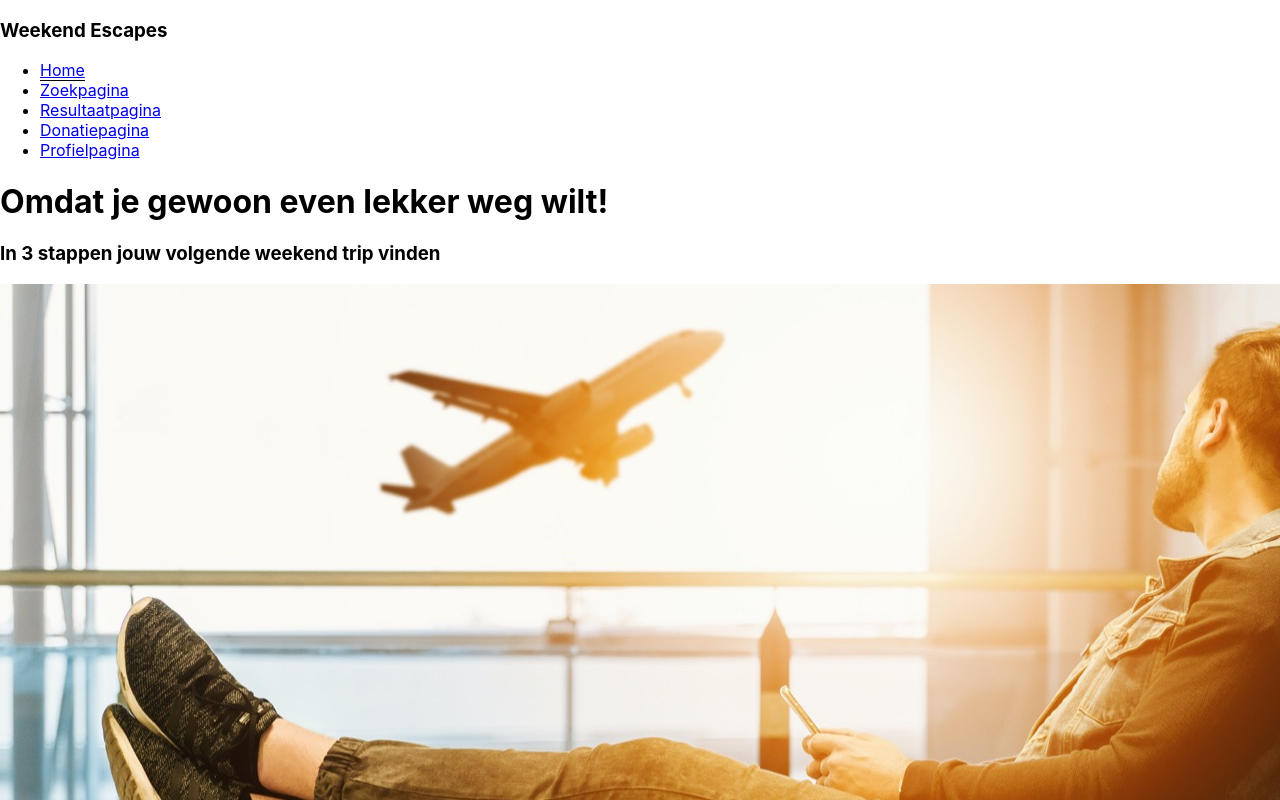
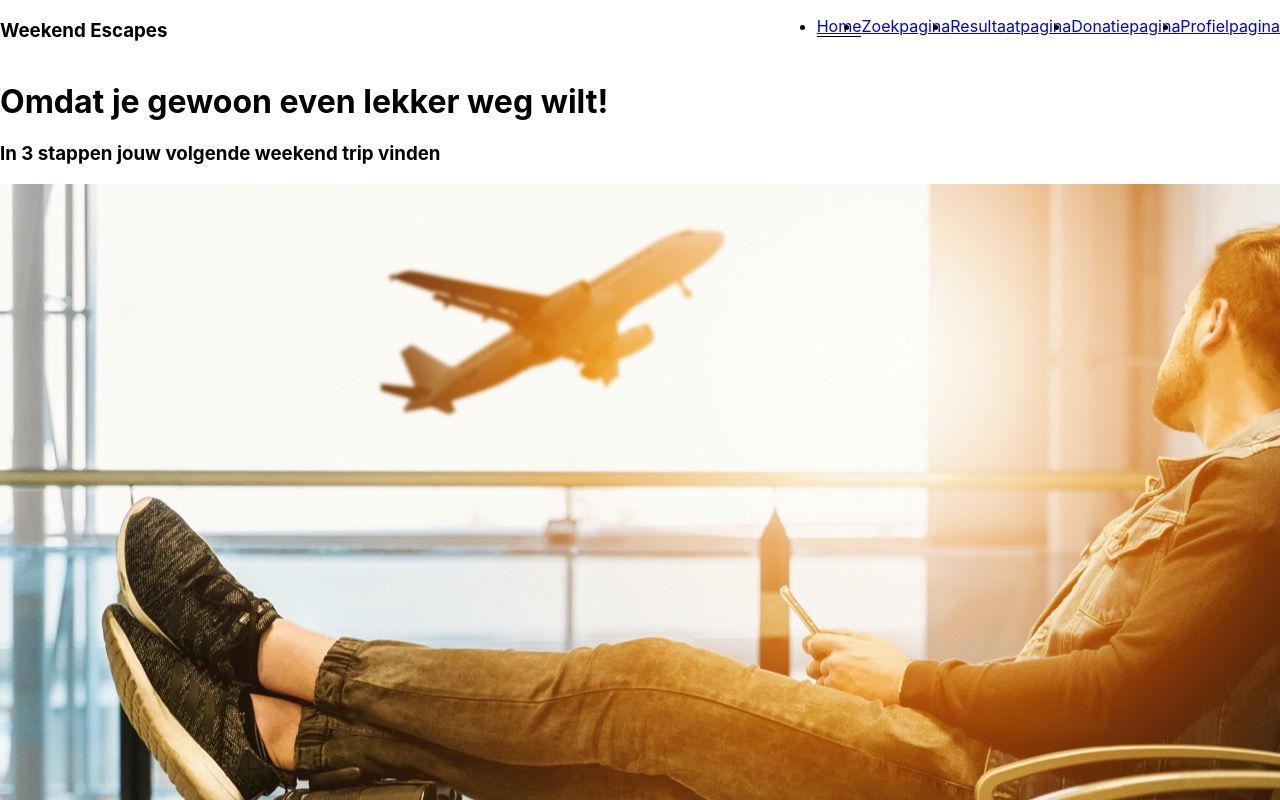
Before and after one commit to sebasvisser/2022-frontend-eindopdracht, a React (Create React App) app: page / in a window 1280 px wide. Shown: the top 800 px of the page. Built offline with nearby package versions, Linux system fonts and the light colour scheme.

Commit message:
beetje opmaak voor de navbar gemaakt

```diff
--- a/src/components/navbar/NavBar.css
+++ b/src/components/navbar/NavBar.css
@@ -1,3 +1,15 @@
+nav {
+    display: flex;
+    flex-direction: row;
+    justify-content: space-between;
+
+}
+
+ul {
+    display: flex;
+    justify-content: space-between;
+    text-decoration: none;
+}
 nav ul a:visited {
     color: black;
     text-decoration: none;
--- a/src/components/navbar/Navbar.js
+++ b/src/components/navbar/Navbar.js
@@ -39,7 +39,7 @@ function NavBar() {
         </li>
         <li>
           <NavLink
-            to="/donation"
+            to="/donations"
             className={({ isActive }) =>
               isActive === true ? "active-link" : "default-link"
             }
```
